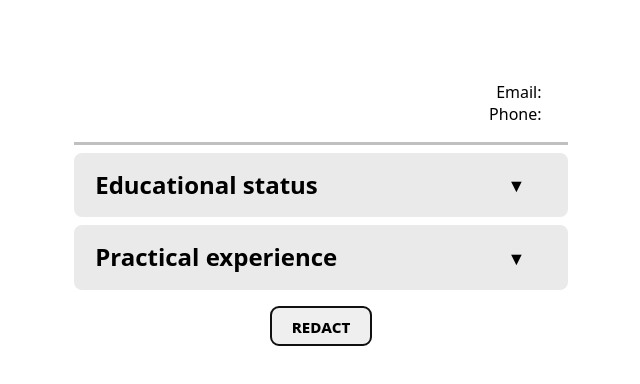
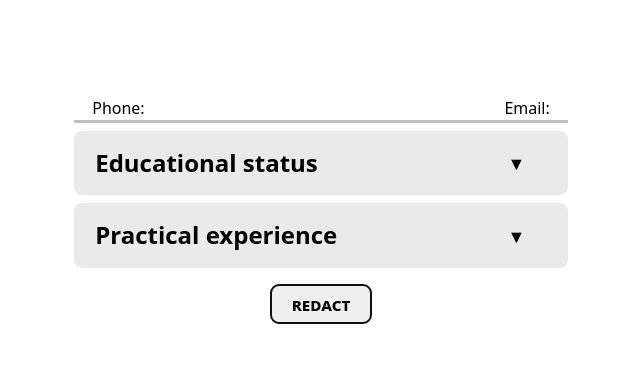
Before and after one commit to petrushya/sample-cv, a React (Vite) app: page / in a window 1280 px wide. Both pictures are taken after a click on the button "preview". Shown: the top 384 px of the page, without its empty margins (319-959 px from the left). Built offline with nearby package versions, Linux system fonts and the light colour scheme.

Commit message:
changed person.jsx

```diff
--- a/src/components/person.jsx
+++ b/src/components/person.jsx
@@ -1,18 +1,22 @@
 import { useState } from "react";
 
-export default function Person({ data, setData, preview, visualP, setVisualP }) {
-  const helpData = {};
-  Object.keys(data)
-    .slice(0, 4)
-    .map((key) => (helpData[key] = data[key]));
-  const [person, setPerson] = useState(helpData);
+export default function Person({
+  data,
+  setData,
+  preview,
+  visualP,
+  setVisualP,
+}) {
+  const keyPerson = Object.keys(data).slice(0, 4);
+  const startPerson = {};
+  keyPerson.map((key) => (startPerson[key] = data[key]));
+  const [person, setPerson] = useState(startPerson);
 
   function handleSavePerson(e) {
     e.preventDefault();
-    Object.keys(data)
-      .slice(0, 4)
-      .map((key) => (helpData[key] = data[key]));
-    setPerson(helpData);
+    const helpPerson = {};
+    keyPerson.map((key) => (helpPerson[key] = data[key]));
+    setPerson(helpPerson);
   }
 
   function lockButton() {
@@ -29,10 +33,8 @@ export default function Person({ data, setData, preview, visualP, setVisualP })
     setVisualP(!visualP);
   }
 
-  return (
+  const viewForm = (
     <>
-      {preview ? (
-        <section key="global" className="all-bdr">
       <div className="e-flx jst-bw pdn-ln bg-gray">
         <h2 className="pdn-bl">General information</h2>
         <button className="bg-trs" name="visibilityP" onClick={handleFaceForm}>
@@ -45,20 +47,34 @@ export default function Person({ data, setData, preview, visualP, setVisualP })
             .slice(0, 4)
             .map((key) =>
               key !== "phone" ? (
-                    <div key={key + "Person"} className="e-flx flx-wrp mrn-bt dw-100">
+                <div
+                  key={key + "Person"}
+                  className="e-flx flx-wrp mrn-bt dw-100"
+                >
                   <label htmlFor={key} className="flx-b">
-                        {key === "name" ? "Name:" : key === "surname" ? "Surname:" : "Email:"}
+                    {key === "name"
+                      ? "Name:"
+                      : key === "surname"
+                        ? "Surname:"
+                        : "Email:"}
                   </label>
                   <div className="flx-b e-flx aln-t">
                     <input
                       id={key}
                       name={key}
                       type={key === "email" ? "email" : "text"}
-                          placeholder={key === "name" ? "Name" : key === "surname" ? "Surname"
-                          : "wood@good.win"}
+                      placeholder={
+                        key === "name"
+                          ? "Name"
+                          : key === "surname"
+                            ? "Surname"
+                            : "wood@good.win"
+                      }
                       autoComplete="off"
                       value={data[key]}
-                          onChange={(e) => setData({ ...data, [key]: e.target.value })}
+                      onChange={(e) =>
+                        setData({ ...data, [key]: e.target.value })
+                      }
                       autoFocus={key === "name" ? true : false}
                       required
                     />
@@ -79,7 +95,9 @@ export default function Person({ data, setData, preview, visualP, setVisualP })
                       pattern="[0-9]{3}-[0-9]{3}-[0-9]{4}"
                       autoComplete="off"
                       value={data.phone}
-                          onChange={(e) => setData({ ...data, phone: e.target.value })}
+                      onChange={(e) =>
+                        setData({ ...data, phone: e.target.value })
+                      }
                       required
                     />
                     <span></span>
@@ -92,30 +110,28 @@ export default function Person({ data, setData, preview, visualP, setVisualP })
           </button>
         </form>
       )}
-        </section>
-      ) : (
-        <section key="globalSample" className="e-flx aln-d jst-bw pdn-bl pdn-ln bdr-bt">
-          <h2 className="pdn-bl mrn-bt txt-lt">
+    </>
+  );
+
+  const viewSample = (
+    <>
+      <h2 className="pdn-bl">
         <em>{data.name + " " + data.surname}</em>
       </h2>
-          <table>
-            <tbody>
-              <tr>
-                <th>Email:</th>
-                <td>
-                  <em>{data.email}</em>
-                </td>
-              </tr>
-              <tr>
-                <th>Phone:</th>
-                <td>
-                  <em>{data.phone}</em>
-                </td>
-              </tr>
-            </tbody>
-          </table>
-        </section>
-      )}
+      <div className="dw-100 e-flx jst-bw">
+        <span>
+          Phone: <em>{data.phone}</em>
+        </span>
+        <span>
+          Email: <em>{data.email}</em>
+        </span>
+      </div>
     </>
   );
+
+  return (
+    <section className={preview ? "all-bdr mrn-bt" : "e-flx dir-cl pdn-ln bdr-bt"}>
+      {preview ? viewForm : viewSample}
+    </section>
+  );
 }
```
Lines whose indentation alone changed are shown as unchanged.
